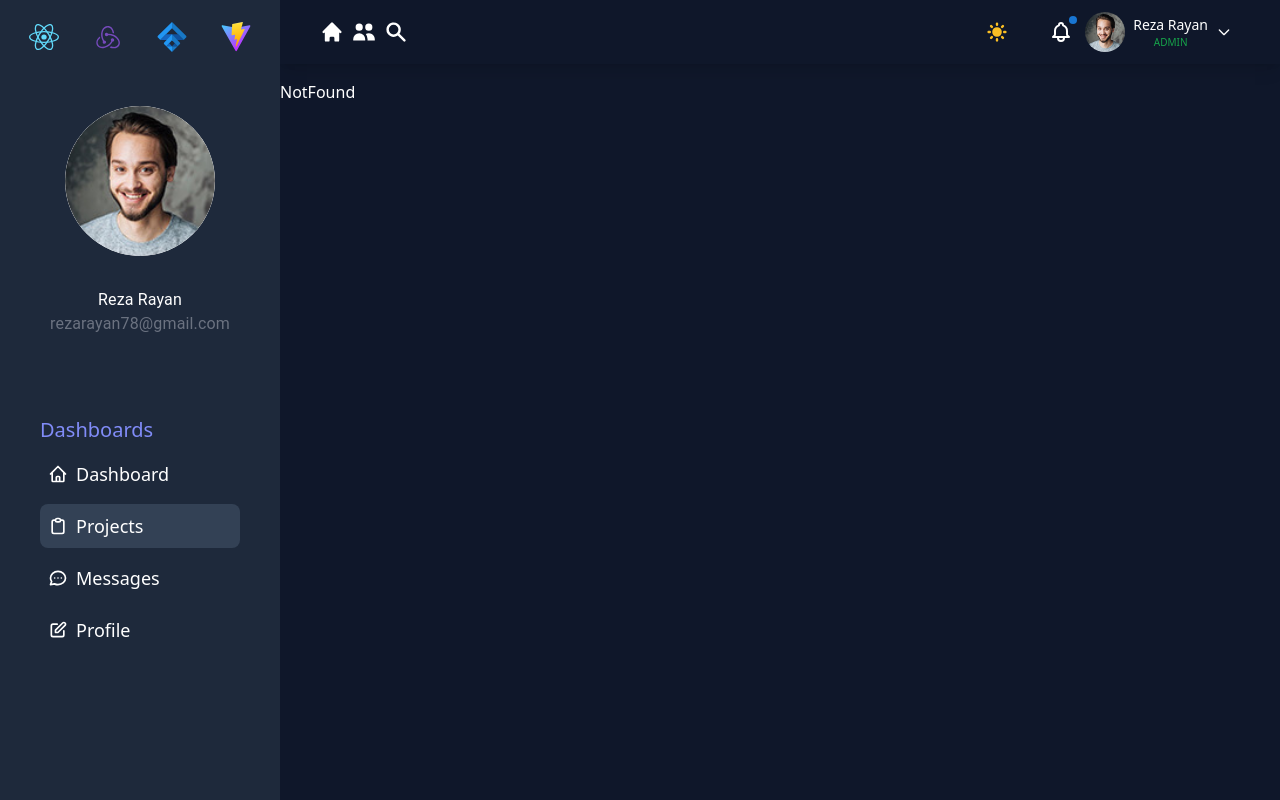
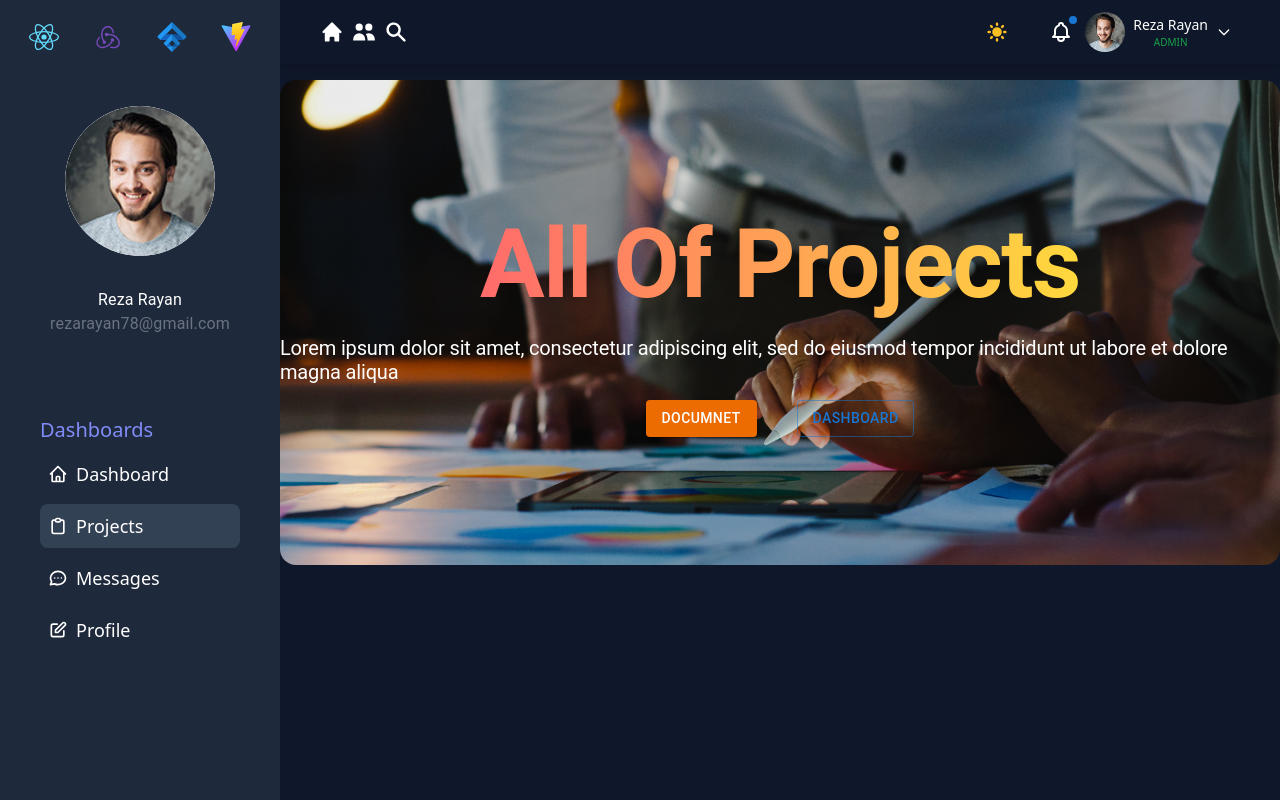
Before and after one commit to Reza-Rayan/amazing-dashboard, a React (Vite) app: page /projects in a window 1280 px wide. Built offline with nearby package versions, Linux system fonts and the light colour scheme.

Commit message:
ADD: project page

```diff
--- /dev/null
+++ b/src/app/pages/Projects/components/HeaderBanner.tsx
@@ -0,0 +1,34 @@
+import { Button, Link, Typography } from "@mui/material";
+
+const HeaderBanner = () => {
+  return (
+    <div className="projects_header_banner py-32 rounded-2xl container mx-auto flex flex-col items-center justify-center gap-4">
+      <Typography
+        variant="h1"
+        fontWeight={700}
+        color={"#ffffff"}
+        sx={{
+          background: "linear-gradient(90deg, #FF6B6B, #FFD93D)",
+          WebkitBackgroundClip: "text",
+          WebkitTextFillColor: "transparent",
+        }}
+      >
+        All Of Projects
+      </Typography>
+      <Typography variant="h2" fontSize={20} fontWeight={400} color={"#FFFFFF"}>
+        Lorem ipsum dolor sit amet, consectetur adipiscing elit, sed do eiusmod
+        tempor incididunt ut labore et dolore magna aliqua
+      </Typography>
+      <div className="flex items-center gap-10 justify-center">
+        <Button variant="contained" color="warning" component={Link}>
+          Documnet
+        </Button>
+        <Button variant="outlined" color="primary">
+          Dashboard
+        </Button>
+      </div>
+    </div>
+  );
+};
+
+export default HeaderBanner;
--- /dev/null
+++ b/src/app/pages/Projects/index.tsx
@@ -0,0 +1,12 @@
+// Custom Components
+import HeaderBanner from "./components/HeaderBanner";
+
+const ProjectsPage = () => {
+  return (
+    <section className="space-y-5">
+      <HeaderBanner />
+    </section>
+  );
+};
+
+export default ProjectsPage;
--- a/src/configs/routeConfig.tsx
+++ b/src/configs/routeConfig.tsx
@@ -2,6 +2,7 @@ import { Route, Routes } from "react-router-dom";
 // Pages
 import ChatPage from "../app/pages/Chat";
 import Dashboard from "../app/pages/Dashboard";
+import ProjectsPage from "../app/pages/Projects";
 // Errors Pages
 import NotFound from "../app/pages/Errors/NotFound";
 
@@ -11,6 +12,7 @@ const RouteConfig = () => {
       <Routes>
         <Route path="/" element={<Dashboard />} />
         <Route path="/chat/:id" element={<ChatPage />} />
+        <Route path="/projects" element={<ProjectsPage />} />
         <Route path="*" element={<NotFound />} />
       </Routes>
     </>
--- a/src/main.tsx
+++ b/src/main.tsx
@@ -2,6 +2,7 @@ import React from "react";
 import ReactDOM from "react-dom/client";
 import App from "./App.tsx";
 import "./styles/index.css";
+import "./styles/projects.css";
 import { BrowserRouter } from "react-router-dom";
 import { DarkModeProvider } from "./app/hooks/useDarkMode.tsx";
 
--- /dev/null
+++ b/src/styles/projects.css
@@ -0,0 +1,6 @@
+.projects_header_banner {
+    background-image: url("/assets/projects_banner.jpg");
+    background-position: center;
+    background-repeat: no-repeat;
+    background-size: cover;
+}
```
Also changed, not shown: public/assets/projects_banner.jpg (added).
